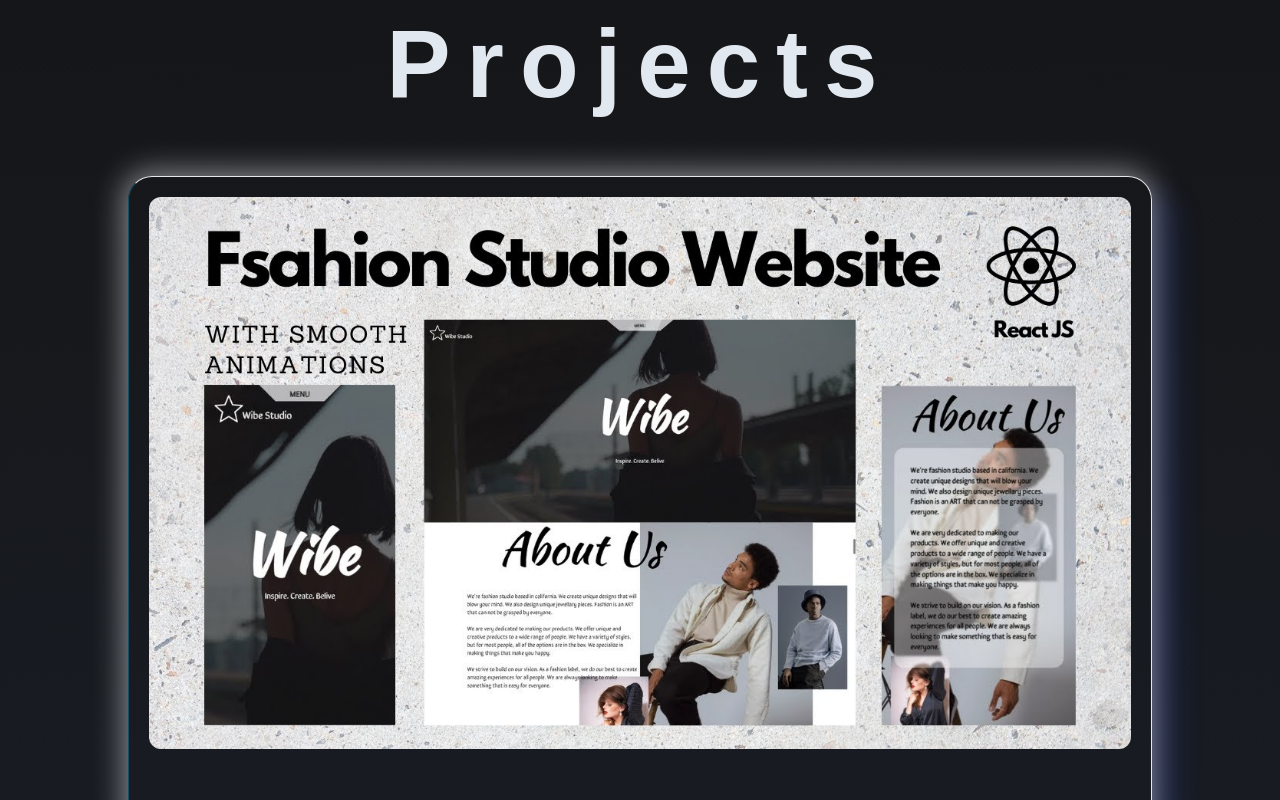
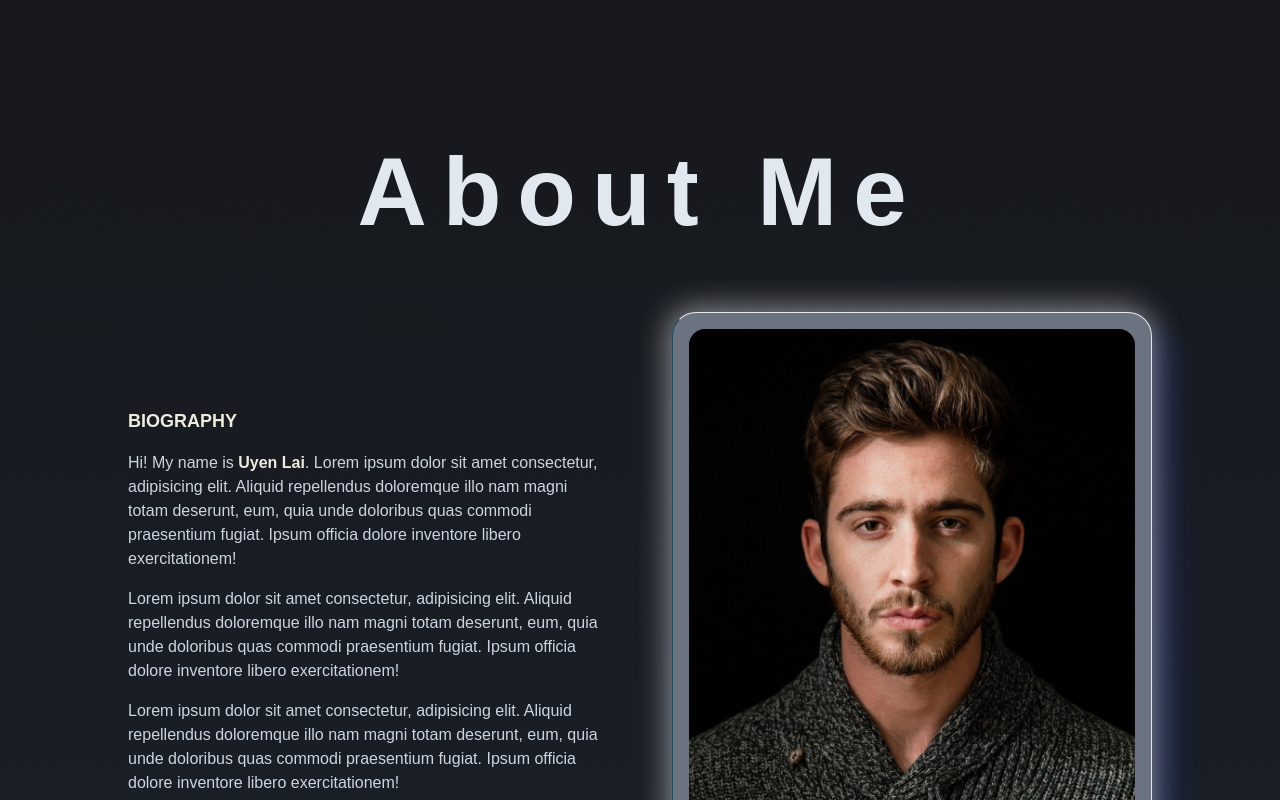
Before and after one commit to uyenlai/portfolio-website, a React (Vite) app: page / in a window 1280 px wide. Shown: the part 920-1720 px from the top of the page. Built offline with nearby package versions, Linux system fonts and the light colour scheme.

Commit message:
refactor about me page and contact page

```diff
--- a/src/App.jsx
+++ b/src/App.jsx
@@ -1,100 +1,21 @@
 import Navbar from "./components/Navbar";
 import HomePage from "./components/HomePage";
-import { motion } from "framer-motion";
-import profilePic from "./assets/developer-pic-2.jpg";
-import { FaLocationDot } from "react-icons/fa6";
-import { FaPhoneVolume } from "react-icons/fa6";
-import { MdEmail } from "react-icons/md";
 import ProjectsPage from "./components/ProjectsPage";
+import AboutMe from "./components/AboutMe";
+import SkillsPage from "./components/SkillsPage";
+import ContactPage from "./components/ContactPage";
 
 function App() {
-  const cssVariants = {
-    initial: {
-      position: "absolute",
-    },
-    animate: {
-      x: "-17rem",
-      y: "-5rem",
-      transition: {
-        duration: 1.5,
-      },
-    },
-  };
-
-  const htmlVariants = {
-    initial: {
-      position: "absolute",
-    },
-    animate: {
-      x: "5rem",
-      y: "7rem",
-      transition: {
-        duration: 1.5,
-      },
-    },
-  };
-
-  const jsVariants = {
-    initial: {
-      position: "absolute",
-    },
-    animate: {
-      x: "20rem",
-      y: "-15rem",
-      transition: {
-        duration: 1.5,
-      },
-    },
-  };
-
-  const reactVariants = {
-    initial: {
-      position: "absolute",
-    },
-    animate: {
-      x: "-20rem",
-      y: "15rem",
-      transition: {
-        duration: 1.5,
-      },
-    },
-  };
-
-  const tailwindVariants = {
-    initial: {
-      position: "absolute",
-    },
-    animate: {
-      x: "-18rem",
-      y: "-20rem",
-      transition: {
-        duration: 1.5,
-      },
-    },
-  };
-
-  const githubVariants = {
-    initial: {
-      position: "absolute",
-    },
-    animate: {
-      x: "18rem",
-      y: "20rem",
-      transition: {
-        duration: 1.5,
-      },
-    },
-  };
-
   return (
     <main className="min-h-screen font-mont w-full h-full">
       <Navbar />
       <HomePage />
+      <AboutMe />
+      {/* <SkillsPage /> */}
       <ProjectsPage />
+      <ContactPage />
 
-      {/* {ABOUT ME} */}
-      <section className="w-full min-h-screen">
-        <div className="p-32 flex flex-col items-center justify-center">
+      {/* <div className="p-32 flex flex-col items-center justify-center">
           <div className="py-2 mx-auto flex flex-col items-center justify-center text-center">
             <h1 className="text-8xl font-bold w-full capitalize mb-16 text-center text-slate-200 tracking-[1rem]">
               About Me
@@ -133,8 +54,8 @@ function App() {
                 className="h-auto w-full rounded-[2rem] p-4"
               />
             </div>
-          </div>
-          <div className="w-full mt-10">
+          </div> */}
+      {/* <div className="w-full mt-10">
             <h3 className="text-6xl font-bold w-full capitalize my-16 text-center text-slate-200 tracking-[1rem]">
               Skills
             </h3>
@@ -258,51 +179,7 @@ function App() {
                 </ul>
               </div>
             </div>
-          </div>
-        </div>
-      </section>
-
-      {/* {Contact Page} */}
-      <section className="w-full min-h-screen p-32">
-        <h1 className="text-8xl font-bold w-full capitalize mb-16 text-center text-slate-200 tracking-[1rem]">
-          Contact
-        </h1>
-        <div className="p-10 flex items-center justify-start gap-4 overflow-hidden rounded-3xl rounded-br-2xl border border-solid border-l-cyan-900 shadow-[-2px_-2px_30px_2px_rgba(255,255,255,0.5),_20px_20px_30px_4px_rgba(45,78,255,0.15)]">
-          <div>
-            <FaLocationDot className="text-white text-2xl mr-2" />
-          </div>
-          <div>
-            <h3 className="text-xl font-medium text-teal-500">Address</h3>
-            <p className="my-2 rounded-md font-medium text-slate-300 text-2xl">
-              Lahti, Finland
-            </p>
-          </div>
-        </div>
-
-        <div className="mt-10 p-10 flex items-center justify-start gap-4 overflow-hidden rounded-3xl rounded-br-2xl border border-solid border-l-cyan-900 shadow-[-2px_-2px_30px_2px_rgba(255,255,255,0.5),_20px_20px_30px_4px_rgba(45,78,255,0.15)]">
-          <div>
-            <FaPhoneVolume className="text-white text-2xl mr-2" />
-          </div>
-          <div>
-            <h3 className="text-xl font-medium text-teal-500">Phone number</h3>
-            <p className="my-2 rounded-md font-medium text-slate-300 text-2xl">
-              +(358) 413119700
-            </p>
-          </div>
-        </div>
-
-        <div className="mt-10 p-10 flex items-center justify-start gap-4 overflow-hidden rounded-3xl rounded-br-2xl border border-solid border-l-cyan-900 shadow-[-2px_-2px_30px_2px_rgba(255,255,255,0.5),_20px_20px_30px_4px_rgba(45,78,255,0.15)]">
-          <div>
-            <MdEmail className="text-white text-2xl mr-2" />
-          </div>
-          <div>
-            <h3 className="text-xl font-medium text-teal-500">Email</h3>
-            <p className="my-2 rounded-md font-medium text-slate-300 text-2xl">
-              Uyenlai6@gmail.com
-            </p>
-          </div>
-        </div>
-      </section>
+          </div> */}
     </main>
   );
 }
--- /dev/null
+++ b/src/components/AboutMe.jsx
@@ -0,0 +1,50 @@
+import Layout from "./Layout";
+import profilePic from "../assets/developer-pic-2.jpg";
+
+export default function AboutMe() {
+  return (
+    <Layout>
+      <div className="flex flex-col items-center justify-center">
+        <div className="py-2 mx-auto flex flex-col items-center justify-center text-center">
+          <h1 className="text-8xl font-bold w-full capitalize mb-16 text-center text-slate-200 tracking-[1rem]">
+            About Me
+          </h1>
+        </div>
+        <div className="flex gap-16 justify-center items-center w-full">
+          <div className="flex flex-col items-start justify-start basis-1/2">
+            <h3 className="mb-4 text-lg font-bold uppercase text-[#EDEADE]">
+              Biography
+            </h3>
+            <p className="font-medium text-slate-300">
+              Hi! My name is{" "}
+              <strong className="text-[#EDEADE]">Uyen Lai</strong>. Lorem ipsum
+              dolor sit amet consectetur, adipisicing elit. Aliquid repellendus
+              doloremque illo nam magni totam deserunt, eum, quia unde doloribus
+              quas commodi praesentium fugiat. Ipsum officia dolore inventore
+              libero exercitationem!
+            </p>
+            <p className="my-4 font-medium text-slate-300">
+              Lorem ipsum dolor sit amet consectetur, adipisicing elit. Aliquid
+              repellendus doloremque illo nam magni totam deserunt, eum, quia
+              unde doloribus quas commodi praesentium fugiat. Ipsum officia
+              dolore inventore libero exercitationem!
+            </p>
+            <p className="font-medium text-slate-300">
+              Lorem ipsum dolor sit amet consectetur, adipisicing elit. Aliquid
+              repellendus doloremque illo nam magni totam deserunt, eum, quia
+              unde doloribus quas commodi praesentium fugiat. Ipsum officia
+              dolore inventore libero exercitationem!
+            </p>
+          </div>
+          <div className="bg-gray-500 basis-1/2 flex-col items-center justify-center rounded-3xl rounded-br-2xl border border-solid border-l-cyan-900 shadow-[-2px_-2px_30px_2px_rgba(255,255,255,0.5),_20px_20px_30px_4px_rgba(45,78,255,0.15)]">
+            <img
+              src={profilePic}
+              alt="profile picture"
+              className="h-auto w-full rounded-[2rem] p-4"
+            />
+          </div>
+        </div>
+      </div>
+    </Layout>
+  );
+}
--- /dev/null
+++ b/src/components/ContactPage.jsx
@@ -0,0 +1,49 @@
+import Layout from "./Layout";
+import { FaLocationDot } from "react-icons/fa6";
+import { FaPhoneVolume } from "react-icons/fa6";
+import { MdEmail } from "react-icons/md";
+
+export default function ContactPage() {
+  return (
+    <Layout>
+      <h1 className="text-8xl font-bold w-full capitalize mb-16 text-center text-slate-200 tracking-[1rem]">
+        Contact
+      </h1>
+      <div className="p-10 flex items-center justify-start gap-4 overflow-hidden rounded-3xl rounded-br-2xl border border-solid border-l-cyan-900 shadow-[-2px_-2px_30px_2px_rgba(255,255,255,0.5),_20px_20px_30px_4px_rgba(45,78,255,0.15)]">
+        <div>
+          <FaLocationDot className="text-white text-2xl mr-2" />
+        </div>
+        <div>
+          <h3 className="text-xl font-medium text-teal-500">Address</h3>
+          <p className="my-2 rounded-md font-medium text-slate-300 text-2xl">
+            Lahti, Finland
+          </p>
+        </div>
+      </div>
+
+      <div className="mt-10 p-10 flex items-center justify-start gap-4 overflow-hidden rounded-3xl rounded-br-2xl border border-solid border-l-cyan-900 shadow-[-2px_-2px_30px_2px_rgba(255,255,255,0.5),_20px_20px_30px_4px_rgba(45,78,255,0.15)]">
+        <div>
+          <FaPhoneVolume className="text-white text-2xl mr-2" />
+        </div>
+        <div>
+          <h3 className="text-xl font-medium text-teal-500">Phone number</h3>
+          <p className="my-2 rounded-md font-medium text-slate-300 text-2xl">
+            +(358) 413119700
+          </p>
+        </div>
+      </div>
+
+      <div className="mt-10 p-10 flex items-center justify-start gap-4 overflow-hidden rounded-3xl rounded-br-2xl border border-solid border-l-cyan-900 shadow-[-2px_-2px_30px_2px_rgba(255,255,255,0.5),_20px_20px_30px_4px_rgba(45,78,255,0.15)]">
+        <div>
+          <MdEmail className="text-white text-2xl mr-2" />
+        </div>
+        <div>
+          <h3 className="text-xl font-medium text-teal-500">Email</h3>
+          <p className="my-2 rounded-md font-medium text-slate-300 text-2xl">
+            Uyenlai6@gmail.com
+          </p>
+        </div>
+      </div>
+    </Layout>
+  );
+}
--- /dev/null
+++ b/src/components/SkillsPage.jsx
@@ -0,0 +1,83 @@
+import Layout from "./Layout";
+import { motion } from "framer-motion";
+
+export default function SkillsPage() {
+  const cssVariants = {
+    initial: {
+      position: "absolute",
+    },
+    animate: {
+      x: "-17rem",
+      y: "-5rem",
+      transition: {
+        duration: 1.5,
+      },
+    },
+  };
+
+  const htmlVariants = {
+    initial: {
+      position: "absolute",
+    },
+    animate: {
+      x: "5rem",
+      y: "7rem",
+      transition: {
+        duration: 1.5,
+      },
+    },
+  };
+
+  const jsVariants = {
+    initial: {
+      position: "absolute",
+    },
+    animate: {
+      x: "20rem",
+      y: "-15rem",
+      transition: {
+        duration: 1.5,
+      },
+    },
+  };
+
+  const reactVariants = {
+    initial: {
+      position: "absolute",
+    },
+    animate: {
+      x: "-20rem",
+      y: "15rem",
+      transition: {
+        duration: 1.5,
+      },
+    },
+  };
+
+  const tailwindVariants = {
+    initial: {
+      position: "absolute",
+    },
+    animate: {
+      x: "-18rem",
+      y: "-20rem",
+      transition: {
+        duration: 1.5,
+      },
+    },
+  };
+
+  const githubVariants = {
+    initial: {
+      position: "absolute",
+    },
+    animate: {
+      x: "18rem",
+      y: "20rem",
+      transition: {
+        duration: 1.5,
+      },
+    },
+  };
+  return <Layout>Skills</Layout>;
+}
```
